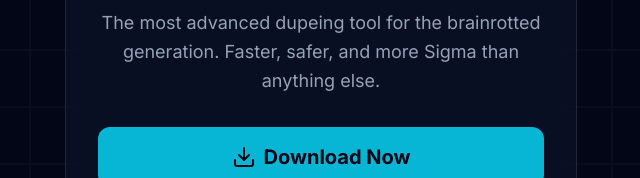
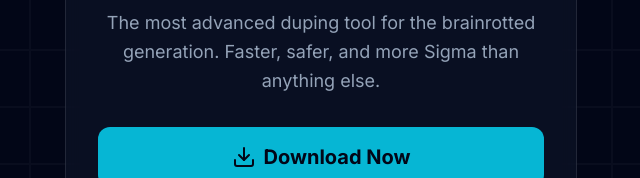
Before and after one commit to dupecool/Dupe.cool.github.io, a plain HTML site: page index.html in a window 1280 px wide. Shown: the part 293-471 px from the top of the page, 319-959 px from the left. Drawn offline with nearby package versions, Linux system fonts and the light colour scheme.

Commit message:
Update index.html

```diff
--- a/index.html
+++ b/index.html
@@ -4,7 +4,7 @@
     <meta charset="UTF-8">
     <meta name="viewport" content="width=device-width, initial-scale=1.0">
     <title>Steal A Brainrot | The Ultimate Tool</title>
-    <meta name="description" content="Steal A Brainrot is the most advanced dupeing tool for the next generation of gamers. Get it now!">
+    <meta name="description" content="Steal A Brainrot is the most advanced duping tool for the next generation of gamers. Get it now!">
     <script src="https://cdn.tailwindcss.com"></script>
     <script src="https://unpkg.com/lucide@latest"></script>
     <style>
@@ -81,7 +81,7 @@
             </h1>
 
             <p class="text-slate-400 text-lg mb-8 leading-relaxed">
-                The most advanced dupeing tool for the brainrotted generation. Faster, safer, and more Sigma than anything else.
+                The most advanced duping tool for the brainrotted generation. Faster, safer, and more Sigma than anything else.
             </p>
 
             <div class="flex flex-col gap-4">
```
